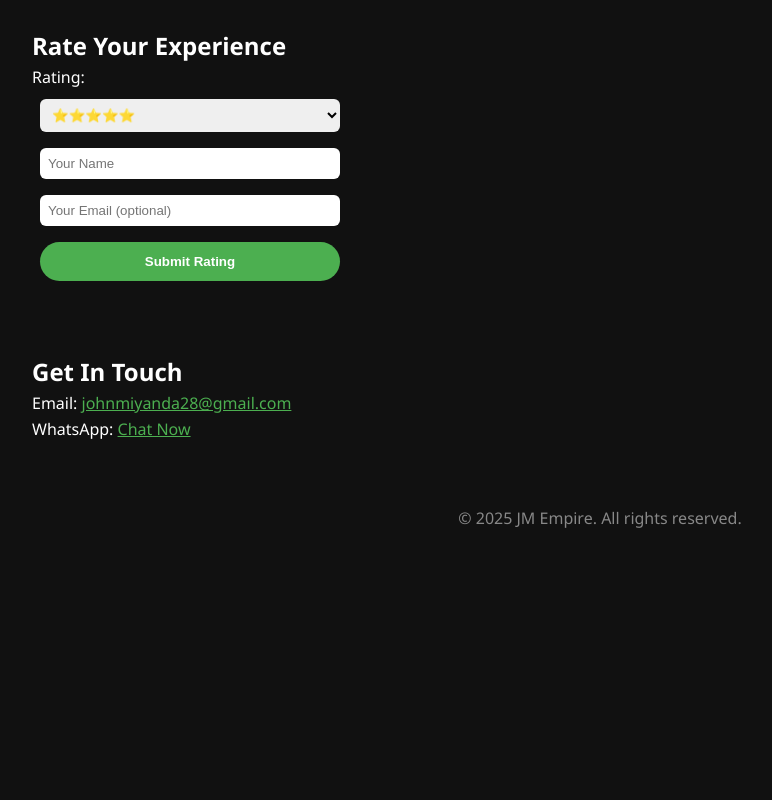
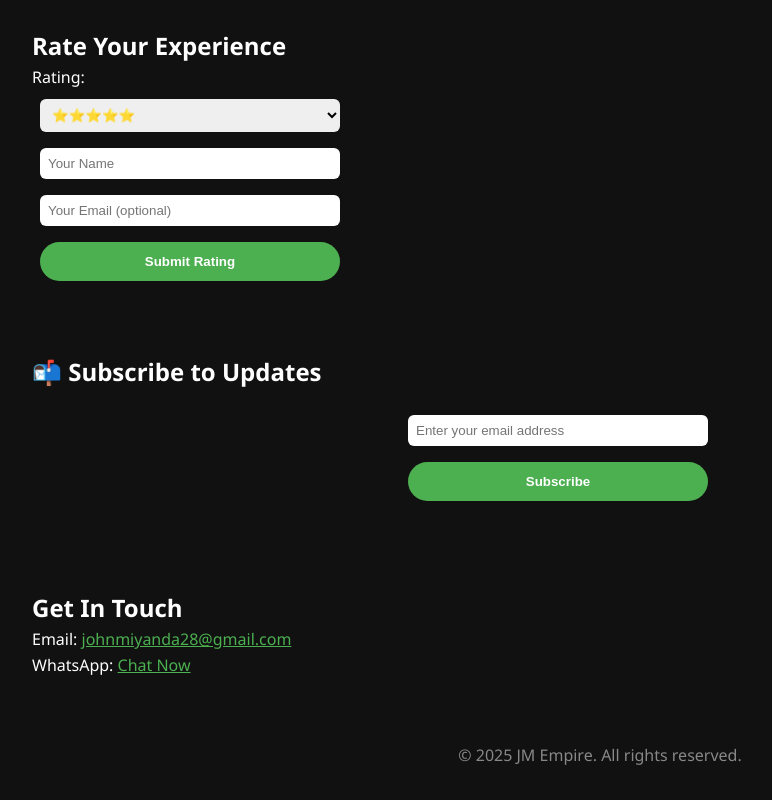
Before and after one commit to 1jmking1/jmempire-site, a plain HTML site: page index.html in a window 1280 px wide. Shown: the part 1618-2418 px from the top of the page, without its empty margins (40-812 px from the left). Before the commit the page ends 2182 px from the top, so only its background shows below. Drawn offline with Linux system fonts and the light colour scheme.

Commit message:
Add files via upload

```diff
--- a/index.html
+++ b/index.html
@@ -104,7 +104,27 @@
   <input type="text" name="name">
   <input type="email" name="email">
 </form>
+<!--  ── NEWSLETTER SIGN-UP (Mailchimp) ─────────────────────────── -->
+<section id="subscribe" class="container">
+  <h2 class="section-title">📬 Subscribe to Updates</h2>
 
+  <!-- minimal Mailchimp embed -->
+  <form
+    action="https://app.us8.list-manage.com/subscribe/post?u=b29953285167b1372bfeeadda&amp;id=fdd5a70b6e"
+    method="post"
+    target="_blank"
+    style="max-width:400px;margin:1rem auto;"
+  >
+    <input
+      type="email"
+      name="EMAIL"
+      placeholder="Enter your email address"
+      required
+    />
+    <button class="btn" type="submit">Subscribe</button>
+  </form>
+</section>
+<!-- ─────────────────────────────────────────────────────────────── -->
 <section id="contact" class="container">
   <h2 class="section-title">Get In Touch</h2>
   <p>Email: <a href="mailto:johnmiyanda28@gmail.com" style="color:#4CAF50;">johnmiyanda28@gmail.com</a></p>
```
